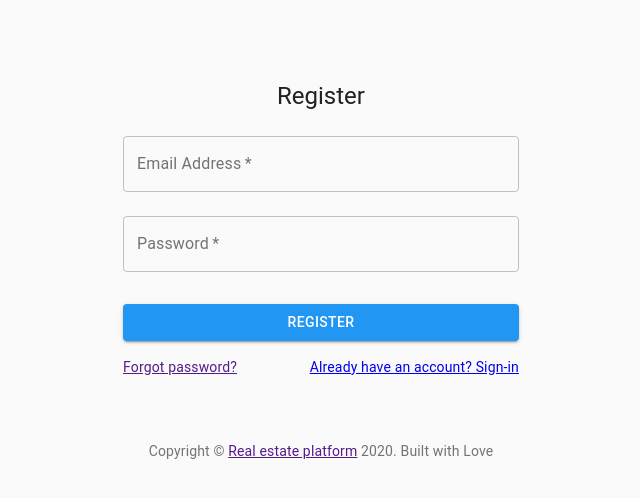
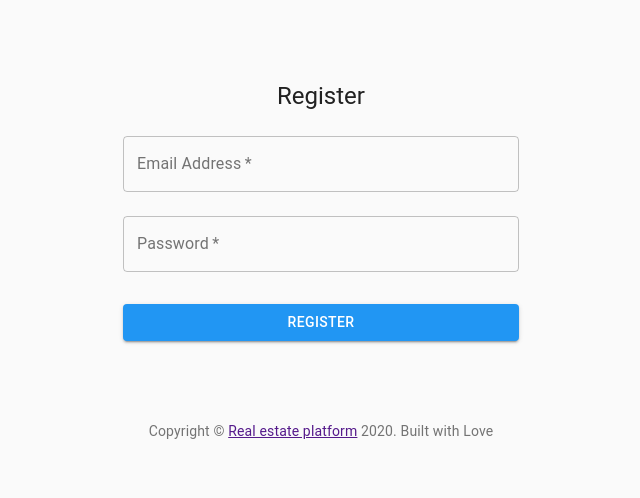
Before and after one commit to Galabov93/BrokerPlatformFrontEnd, a React (Create React App) app: page /register in a window 1280 px wide. Shown: the top 498 px of the page, without its empty margins (319-959 px from the left). Built offline with nearby package versions, Linux system fonts and the light colour scheme; the HTML template or start-up script is replaced by a standard one.

Commit message:
remove unnecessary code

```diff
--- a/src/components/LoginForm/index.js
+++ b/src/components/LoginForm/index.js
@@ -6,7 +6,7 @@ import { login, register } from "../../services/Authentication/index";
 import Button from "@material-ui/core/Button";
 import CssBaseline from "@material-ui/core/CssBaseline";
 import TextField from "@material-ui/core/TextField";
-import Grid from "@material-ui/core/Grid";
+// import Grid from "@material-ui/core/Grid";
 import Box from "@material-ui/core/Box";
 import Typography from "@material-ui/core/Typography";
 import { makeStyles } from "@material-ui/core/styles";
@@ -140,7 +140,7 @@ const LoginForm = ({ type, history, ...rest }) => {
               >
                 {!isSubmitting ? type : <div>Loading</div>}
               </Button>
-              <Grid container>
+              {/* <Grid container>
                 <Grid item xs>
                   <Link href="#" variant="body2">
                     Forgot password?
@@ -156,8 +156,8 @@ const LoginForm = ({ type, history, ...rest }) => {
                       Already have an account? Sign-in
                     </Link>
                   )}
-                </Grid>
-              </Grid>
+                </Grid> */}
+              {/* </Grid> */}
             </form>
           </div>
           <Box mt={8}>
--- a/src/pages/RealEstates/index.js
+++ b/src/pages/RealEstates/index.js
@@ -17,7 +17,6 @@ import { Link } from "react-router-dom";
 import { S3_BASE_URL } from "../../utils/constants";
 import { RealEstateFilters } from "../../components/RealEstatesFilter";
 import NoPhoto from "../../no-photo-image.jpg";
-import queryString from "query-string";
 
 const useStyles = makeStyles(theme => ({
   container: {
@@ -116,9 +115,6 @@ function RealEstates(props) {
   const LIMIT = 20;
   const [realEstatesData, setRealEstatesData] = useState(null);
   const [total, setTotal] = useState(null);
-  const [page, setPage] = useState(0);
-  console.log("TCL: RealEstates -> page", page);
-  console.log(props.match.params.page - 1);
   const [propertiesLoading, setPropertiesLoading] = useState(true);
   const [loading, setLoading] = useState(true);
   const [currentFilters, setCurrentFilters] = useState(null);
```
